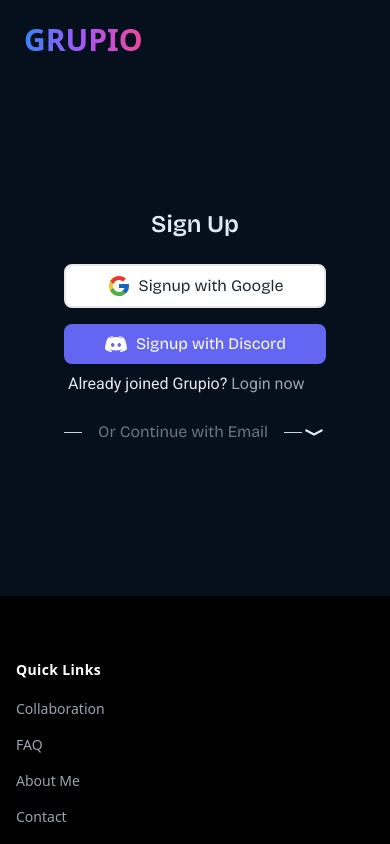
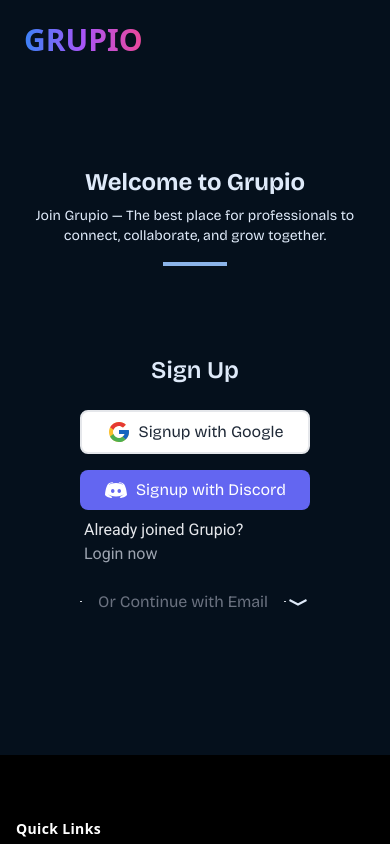
Before and after one commit to anant223/Eventopedia, a React (Vite) app: page /auth in a window 390 px wide. Shown: the top 844 px of the page. Built offline with nearby package versions, Linux system fonts and the light colour scheme; a web font is replaced by a local one.

Commit message:
impro the auth page

```diff
--- a/src/pages/Auth.jsx
+++ b/src/pages/Auth.jsx
@@ -9,41 +9,44 @@
   const type = searchParam.get("type");
 
   return (
-    <div className="py-24 text-text font-bricolage w-full flex-col gap-8">
+    <div className="py-8 md:py-16 lg:py-24 text-text font-bricolage w-full min-h-[80vh] flex items-center">
       <Container>
-        <div className="w-full flex flex-col lg:flex-row justify-center items-center gap-8">
-          {/* Left Text Section */}
+        <div className="w-full flex flex-col lg:flex-row justify-center items-center gap-6 lg:gap-12">
+          {/* Left Text Section - Responsive across all breakpoints */}
           <motion.div
-            initial={{ opacity: 0, y: 40 }}
+            initial={{ opacity: 0, y: 20 }}
             animate={{ opacity: 1, y: 0 }}
-            transition={{ duration: 0.8, delay: 0.2, ease: easeIn }}
-            className="w-full max-w-md sm:flex hidden flex-col items-center lg:items-start text-center lg:text-left"
+            transition={{ duration: 0.6, ease: easeIn }}
+            className="w-full max-w-md flex flex-col items-center lg:items-start text-center lg:text-left px-4 sm:px-0 mb-6 lg:mb-0"
           >
-            <h1 className="font-bold text-4xl pb-2">
+            <h1 className="font-bold text-2xl sm:text-3xl md:text-4xl pb-2">
               {type === "login" ? "Welcome Back!" : "Welcome to Grupio"}
             </h1>
-            <p className="text-lg">
+            <p className="text-sm sm:text-base md:text-lg max-w-sm">
               {type === "login"
-                ? "Log in to access your account."
-                : "Grupio — The best place for professionals to connect and grow."}
+                ? "Log in to access your account and continue your journey with us."
+                : "Join Grupio — The best place for professionals to connect, collaborate, and grow together."}
             </p>
+
+            {/* Visual element for small screens */}
+            <div className="w-16 h-1 bg-primary mt-4 mb-2 lg:hidden"></div>
           </motion.div>
 
-          {/* Divider */}
-          <div className="hidden lg:flex w-px bg-gray-800 mx-4" />
+          {/* Divider - Only shows on lg screens and up */}
+          <div className="hidden lg:flex w-px bg-gray-300 dark:bg-gray-700 h-64 self-center" />
 
           {/* Right Form Section */}
           <motion.div
-            initial={{ opacity: 0, y: 40 }}
+            initial={{ opacity: 0, y: 20 }}
             animate={{ opacity: 1, y: 0 }}
-            transition={{ duration: 0.8, delay: 0.2, ease: easeIn }}
-            className="w-full max-w-md flex justify-center"
+            transition={{ duration: 0.6, delay: 0.1, ease: easeIn }}
+            className="w-full max-w-md flex justify-center px-4 sm:px-0"
           >
-            {type === "login" ? (
-              <Login signupFn={(view) => setSearchParam({ type: view })} />
-            ) : (
-              <Signup loginFn={(view) => setSearchParam({ type: view })} />
-            )}
+              {type === "login" ? (
+                <Login signupFn={() => setSearchParam({ type: "signup" })} />
+              ) : (
+                <Signup loginFn={() => setSearchParam({ type: "login" })} />
+              )}
           </motion.div>
         </div>
       </Container>
```
